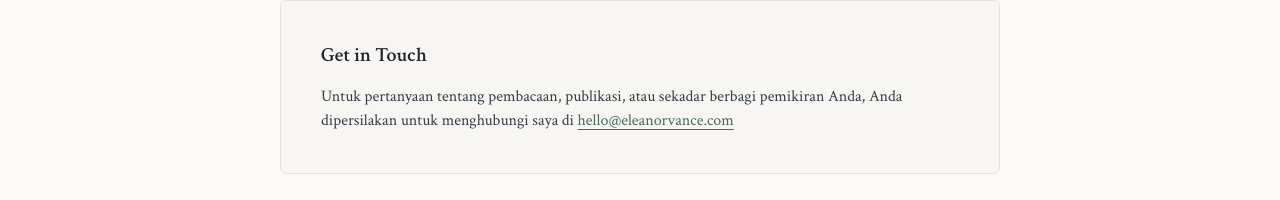
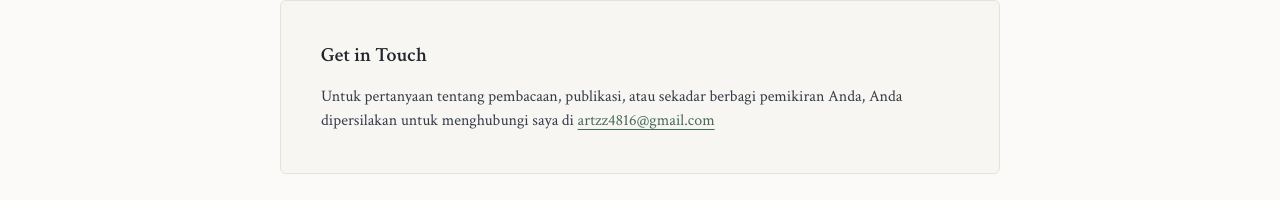
Before and after one commit to ArviRizqi/my-archive, a React (Vite) app: page /about in a window 1280 px wide. Shown: the part 2057-2257 px from the top of the page. Built offline with nearby package versions, Linux system fonts and the light colour scheme; no server answers; the HTML template or start-up script is replaced by a standard one.

Commit message:
update email

```diff
--- a/src/pages/About.tsx
+++ b/src/pages/About.tsx
@@ -110,10 +110,10 @@ const About = () => {
             Untuk pertanyaan tentang pembacaan, publikasi, atau sekadar berbagi pemikiran Anda,
             Anda dipersilakan untuk menghubungi saya di{' '}
             <a
-              href="mailto:hello@eleanorvance.com"
+              href="mailto:artzz4816@gmail.com"
               className="text-primary underline underline-offset-4 transition-colors hover:text-primary/80"
             >
-              hello@eleanorvance.com
+              artzz4816@gmail.com
             </a>
           </p>
         </section>
--- a/src/pages/Contact.tsx
+++ b/src/pages/Contact.tsx
@@ -80,7 +80,7 @@ const Contact = () => {
                 </div>
                 <div>
                   <h3 className="font-medium text-foreground">Response Time</h3>
-                  <p className="text-muted-foreground">Saya biasanya merespons dalam waktu 48 jam.</p>
+                  <p className="text-muted-foreground">Merespons dalam waktu 48 jam.</p>
                 </div>
               </div>
             </div>
```
